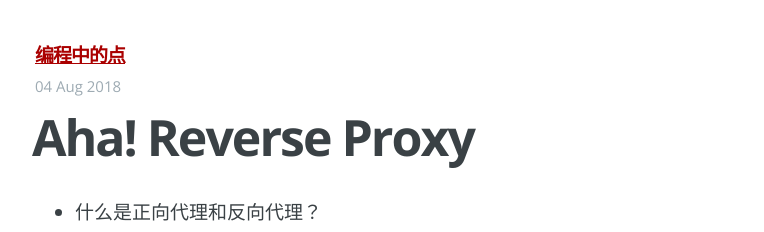
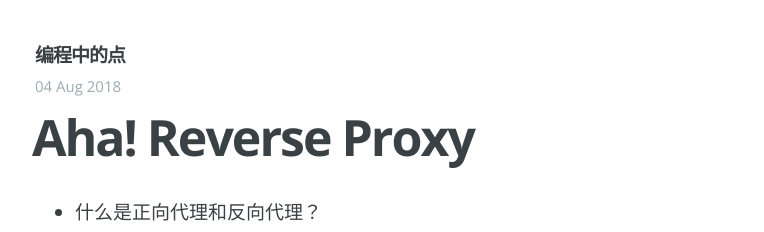
Before and after one commit to yangxuhui/yangxuhui.github.io, a Jekyll site: the page built from _posts/2018-08-05-aha-reverse-proxy.md, in a window 1280 px wide. Shown: the top 232 px of the page, without its empty margins (255-1019 px from the left). Built offline with Jekyll 4.4.1, drawn with Linux system fonts in a browser that asks for light colours.

Commit message:
update post.html

```diff
--- a/_layouts/post.html
+++ b/_layouts/post.html
@@ -12,7 +12,7 @@ archive: true
                 {% if site.logo %}
                     <img src="{{site.logo}}" alt="{{ site.name }}" />
                 {% else %}
-                    <a href="{{site.baseurl}}"><span class="blog-title">{{ site.name }}</span></a>
+                    <span class="blog-title">{{ site.name }}</span>
                 {%endif%}
             </a>
         </header>
```
